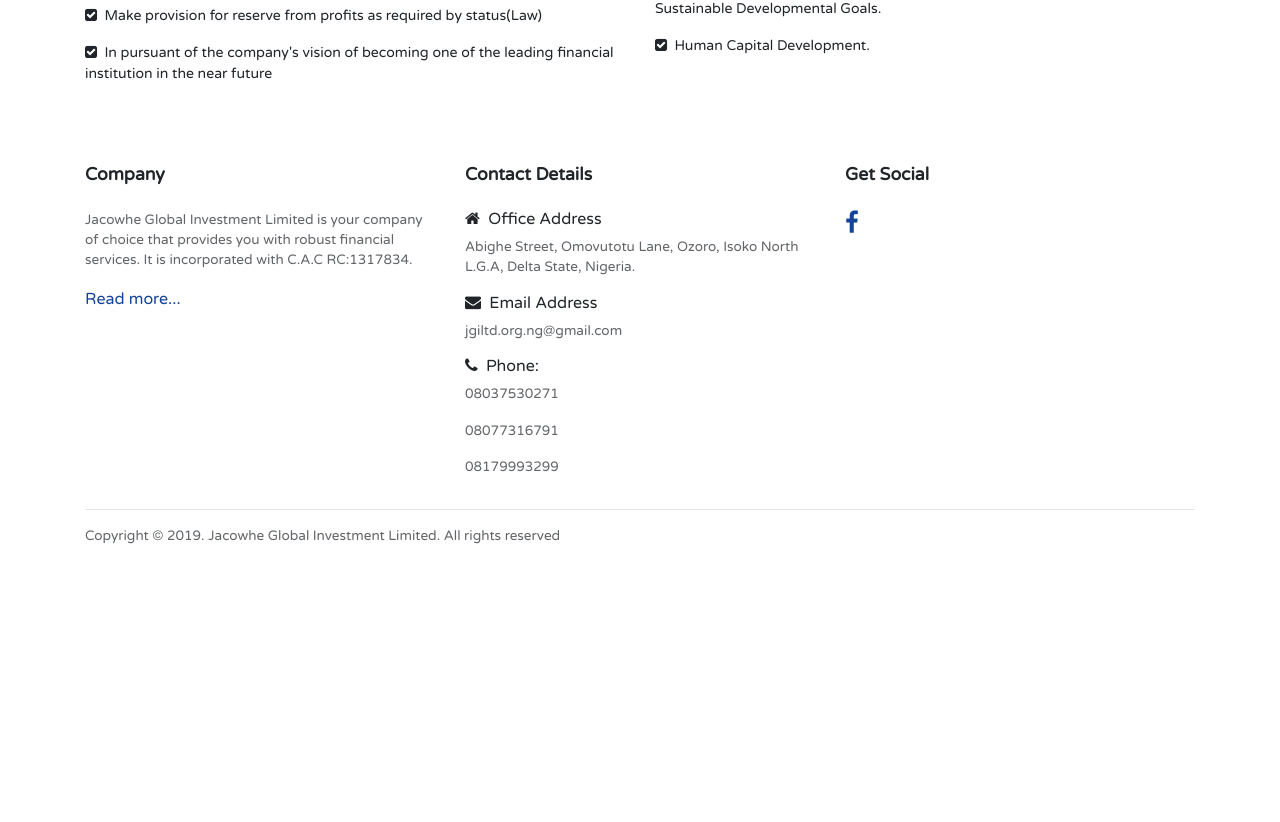
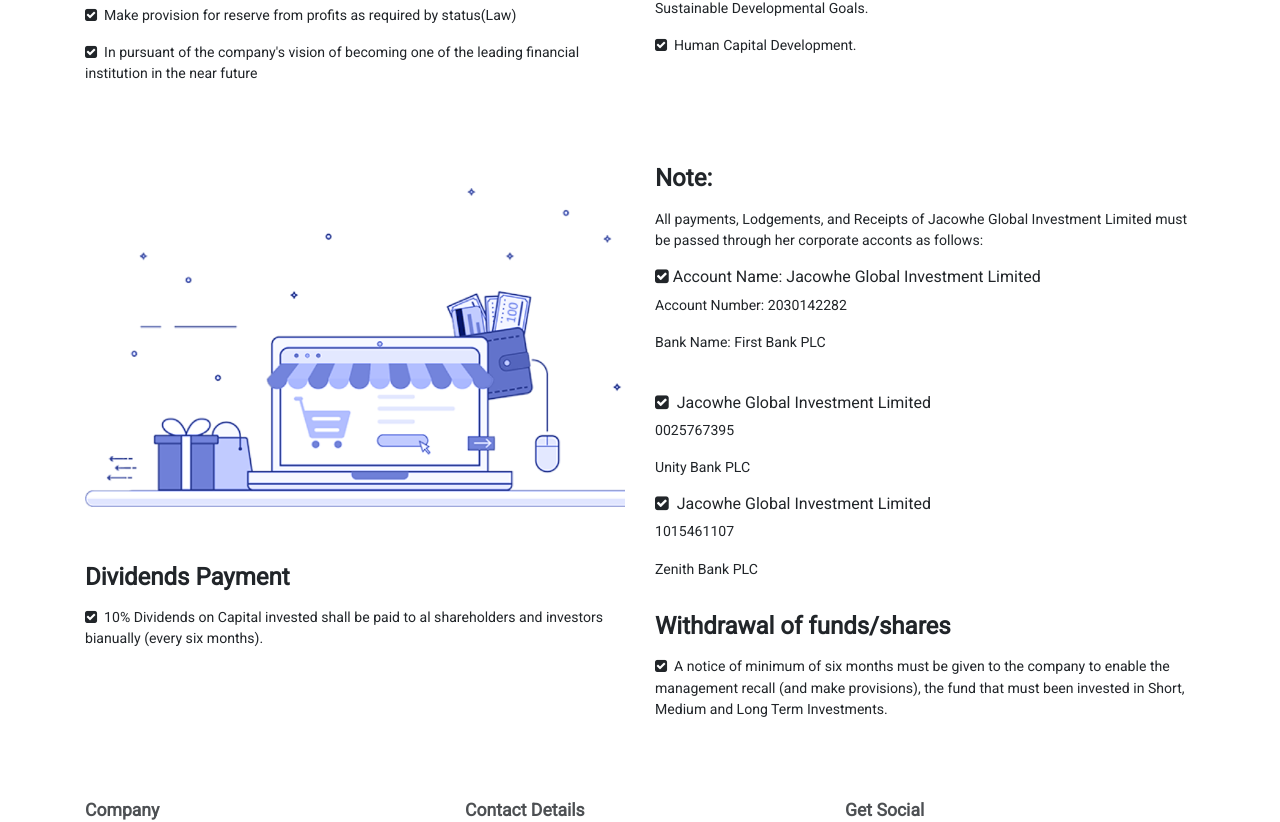
Before and after one commit to Achilles45/jacowhe, a Vue app: page /shareholder in a window 1280 px wide. Shown: the part 1067-1889 px from the top of the page. Before the commit the page ends 1630 px from the top, so only its background shows below. Built offline with nearby package versions, Linux system fonts and the light colour scheme; the HTML template or start-up script is replaced by a standard one.

Commit message:
Finished off the project

```diff
--- a/src/components/Carousel.vue
+++ b/src/components/Carousel.vue
@@ -83,7 +83,7 @@
   .carousel-img {
     width: auto;
     height: 100%;
-    max-height: 520px;
+    max-height: 528px;
     display: block !important;
     width: 100vw;
   }
@@ -92,27 +92,29 @@
   }
   .carousel-caption {
     position: absolute;
-    top: 25%;
+    top: 23%;
     transform: translateX(-50%, -50%);
     width: 50%;
     margin: 0 auto;
-    text h2 {
+    h2 {
       font-weight: 800;
-      font-size: 2.5rem;
-      padding-bottom: 1rem;
+      font-size: 3rem;
+      padding-bottom: 1.2rem;
       letter-spacing: 0.4px;
+      text-transform: capitalize;
     }
     p {
       letter-spacing: 1px;
-      font-size: 0.8rem;
-      padding-bottom: 0.8rem;
+      font-size: 1rem;
+      padding-bottom: 1rem;
+      opacity: 0.5;
     }
     .carousel-btn {
       color: #fff;
       background: $primary-color;
       padding: 1rem 3rem;
       text-align: center;
-      font-size: 0.8rem;
+      font-size: 0.9rem;
       text-decoration: none;
       border-radius: 3px;
     }
--- a/src/components/Process.vue
+++ b/src/components/Process.vue
@@ -75,6 +75,7 @@
   .process-heading {
     h3 {
       padding-bottom: 0.5rem;
+      font-weight: bold;
     }
     p {
       font-size: 0.88rem;
--- a/src/components/layouts/Footer.vue
+++ b/src/components/layouts/Footer.vue
@@ -10,15 +10,15 @@
         <div class="col-md-4">
           <h5>Contact Details</h5>
           <h6>
-            <i class="fa fa-home"></i>&nbsp; Office Address
+            <i class="fa fa-home footer-icons"></i>&nbsp;&nbsp; Office Address
           </h6>
           <p>Abighe Street, Omovutotu Lane, Ozoro, Isoko North L.G.A, Delta State, Nigeria.</p>
           <h6>
-            <i class="fa fa-envelope"></i>&nbsp; Email Address
+            <i class="fa fa-envelope footer-icons"></i>&nbsp;&nbsp; Email Address
           </h6>
           <p>jgiltd.org.ng@gmail.com</p>
           <h6>
-            <i class="fa fa-phone"></i>&nbsp; Phone:
+            <i class="fa fa-phone footer-icons"></i>&nbsp;&nbsp; Phone:
           </h6>
           <p>08037530271</p>
           <p>08077316791</p>
@@ -49,11 +49,15 @@
     font-size: 1.1rem;
     font-weight: bold;
     padding-bottom: 01rem;
+    opacity: 0.8;
   }
   p {
     font-size: 0.85rem;
-    opacity: 0.7;
+    opacity: 0.8;
   }
+  // .footer-icons {
+  //   color: $primary-color;
+  // }
   .about {
     color: $primary-color;
   }
--- a/src/components/layouts/Navbar.vue
+++ b/src/components/layouts/Navbar.vue
@@ -45,7 +45,10 @@
 </template>
 <script>
 export default {
-  name: "navbar"
+  name: "navbar",
+  data() {
+    return {};
+  }
 };
 </script>
 <style lang="scss" scoped>
@@ -61,6 +64,7 @@
       margin-left: 1rem;
       text-transform: uppercase;
       font-size: 0.86rem;
+      font-weight: bold;
     }
     .fa-bars {
       background: #fff;
@@ -69,6 +73,13 @@
       cursor: pointer !important;
       border-radius: 3px;
     }
+    .fixed__nav {
+      position: fixed;
+      top: 0;
+      right: 0;
+      left: 0;
+      bottom: 0;
+    }
   }
 }
 </style>
--- a/src/router.js
+++ b/src/router.js
@@ -4,6 +4,7 @@
 import Contact from "./views/Contact.vue";
 import Products from "./views/Products.vue";
 import Shareholder from "./views/Shareholder.vue";
+import Team from "./views/Team.vue";
 Vue.use(Router);
 
 export default new Router({
@@ -38,6 +39,11 @@
       path: "/shareholder",
       name: "Shareholder",
       component: Shareholder
+    },
+    {
+      path: "/team",
+      name: "Team",
+      component: Team
     }
   ]
 });
--- a/src/styles/_reset.scss
+++ b/src/styles/_reset.scss
@@ -4,6 +4,6 @@
   box-sizing: border-box;
 }
 body {
-  font-family: "Varela Round" !important;
+  font-family: "Roboto" !important;
   overflow-x: hidden;
 }
--- a/src/styles/main.scss
+++ b/src/styles/main.scss
@@ -1,3 +1,3 @@
-@import url("https://fonts.googleapis.com/css?family=Varela+Round&display=swap");
+@import url("https://fonts.googleapis.com/css?family=Roboto&display=swap");
 @import "./colors";
 @import "./reset";
--- a/src/views/Products.vue
+++ b/src/views/Products.vue
@@ -130,6 +130,7 @@
   .products-title {
     h4 {
       font-size: 1.8rem;
+      font-weight: bold;
     }
     p {
       padding-bottom: 1.5rem;
@@ -153,7 +154,7 @@
       padding-bottom: 0.5rem;
     }
     h6 {
-      font-weight: bold;
+      font-weight: 600;
     }
     p {
       font-size: 0.85rem;
--- a/src/views/Shareholder.vue
+++ b/src/views/Shareholder.vue
@@ -6,7 +6,7 @@
         <div class="container">
           <div class="row">
             <div class="col-12 text-right">
-              <h4>Become an Investor</h4>
+              <h4>Become a Shareholder</h4>
               <p>Let your money work for you!</p>
             </div>
           </div>
@@ -52,6 +52,39 @@
             </p>
             <p>
               <i class="fa fa-check-square"></i>&nbsp; Human Capital Development.
+            </p>
+          </div>
+        </div>
+        <div class="row mt-5 mb-5">
+          <div class="col-md-6">
+            <img src="../assets/products.png" class="img-fluid shareholder-img" alt />
+            <h4>Dividends Payment</h4>
+            <p>
+              <i class="fa fa-check-square"></i>&nbsp; 10% Dividends on Capital invested shall be paid to al shareholders and investors bianually (every six months).
+            </p>
+          </div>
+          <div class="col-md-6">
+            <h4>Note:</h4>
+            <p>All payments, Lodgements, and Receipts of Jacowhe Global Investment Limited must be passed through her corporate acconts as follows:</p>
+            <h6>
+              <i class="fa fa-check-square"></i>&nbsp;Account Name: Jacowhe Global Investment Limited
+            </h6>
+            <p>Account Number: 2030142282</p>
+            <p>Bank Name: First Bank PLC</p>
+            <br />
+            <h6>
+              <i class="fa fa-check-square"></i>&nbsp; Jacowhe Global Investment Limited
+            </h6>
+            <p>0025767395</p>
+            <p>Unity Bank PLC</p>
+            <h6>
+              <i class="fa fa-check-square"></i>&nbsp; Jacowhe Global Investment Limited
+            </h6>
+            <p>1015461107</p>
+            <p>Zenith Bank PLC</p>
+            <h4>Withdrawal of funds/shares</h4>
+            <p>
+              <i class="fa fa-check-square"></i>&nbsp; A notice of minimum of six months must be given to the company to enable the management recall (and make provisions), the fund that must been invested in Short, Medium and Long Term Investments.
             </p>
           </div>
         </div>
--- /dev/null
+++ b/src/views/Team.vue
@@ -0,0 +1,107 @@
+<template>
+  <section class="team">
+    <Navbar />
+    <section class="team__heading">
+      <div class="container-fluid">
+        <div class="container">
+          <div class="row">
+            <div class="col-12 text-right">
+              <h4>Management</h4>
+              <p>We have highly qualified people!</p>
+            </div>
+          </div>
+        </div>
+      </div>
+    </section>
+    <section class="team__contents container-fluid">
+      <div class="container">
+        <div class="row">
+          <div class="col-12 text-center">
+            <p>Jacowhe Global Investment Limited has a formidable team of Directors who are Professionals in different sphere of Human endeavours ranging from Accountancy, Administration, Finance, Law, Enterpreneurship, Medical, Marketing, Clergy e.t.c. The board is headed by a chairman whose primary duty is to coordinate the activities of:</p>
+          </div>
+        </div>
+        <div class="row mt-5 mb-5">
+          <div class="col-md-2"></div>
+          <div class="col-md-4">
+            <p>
+              <i class="fa fa-check-square"></i>&nbsp;&nbsp; Evaluation and Apraisal Committee
+            </p>
+            <p>
+              <i class="fa fa-check-square"></i>&nbsp;&nbsp; Approval Committee
+            </p>
+            <p>
+              <i class="fa fa-check-square"></i>&nbsp;&nbsp; Monitoring Committee
+            </p>
+            <p>
+              <i class="fa fa-check-square"></i>&nbsp;&nbsp; Risk and Asset Management Committee
+            </p>
+            <p>
+              <i class="fa fa-check-square"></i>&nbsp;&nbsp; Project Committee
+            </p>
+          </div>
+          <div class="col-md-4">
+            <p>
+              <i class="fa fa-check-square"></i>&nbsp;&nbsp; Funds Management Committee
+            </p>
+            <p>
+              <i class="fa fa-check-square"></i>&nbsp;&nbsp; Audit Committee
+            </p>
+            <p>
+              <i class="fa fa-check-square"></i>&nbsp;&nbsp; Legal Committee
+            </p>
+            <p>
+              <i class="fa fa-check-square"></i>&nbsp;&nbsp; Management Committee
+            </p>
+          </div>
+          <div class="col-md-2"></div>
+        </div>
+        <div class="row">
+          <div class="col-md-4">
+            <P>
+              We therefore seek your unalloyed support and co-operation to positively make an impact on our economy.
+              <br />
+              <br />Elder Owhebuteme J. O.
+              <br />
+              <small>Managing Director, Jacowhe Global Investment Limited</small>
+            </P>
+          </div>
+        </div>
+      </div>
+    </section>
+    <Footer />
+  </section>
+</template>
+<script>
+import Navbar from "@/components/layouts/Navbar.vue";
+import Footer from "@/components/layouts/Footer.vue";
+export default {
+  name: "Team",
+  components: {
+    Navbar,
+    Footer
+  }
+};
+</script>
+<style lang="scss" scoped>
+@import "../styles/_colors.scss";
+.team__heading {
+  width: 100%;
+  background: linear-gradient(rgba(4, 9, 30, 0.9), rgba(4, 9, 30, 0.9)),
+    url("../assets/picture1.jpeg");
+  background-position: center;
+  background-repeat: no-repeat !important;
+  padding: 8rem 0;
+  color: #fff;
+  h4 {
+    color: #fff;
+    text-transform: uppercase;
+    font-size: 2.5rem;
+    font-weight: 800;
+    letter-spacing: 1px;
+    text-shadow: 0px 0px 5px rgba(0, 0, 0, 0.17);
+  }
+}
+.team__contents {
+  margin-top: 3rem;
+}
+</style>
```
